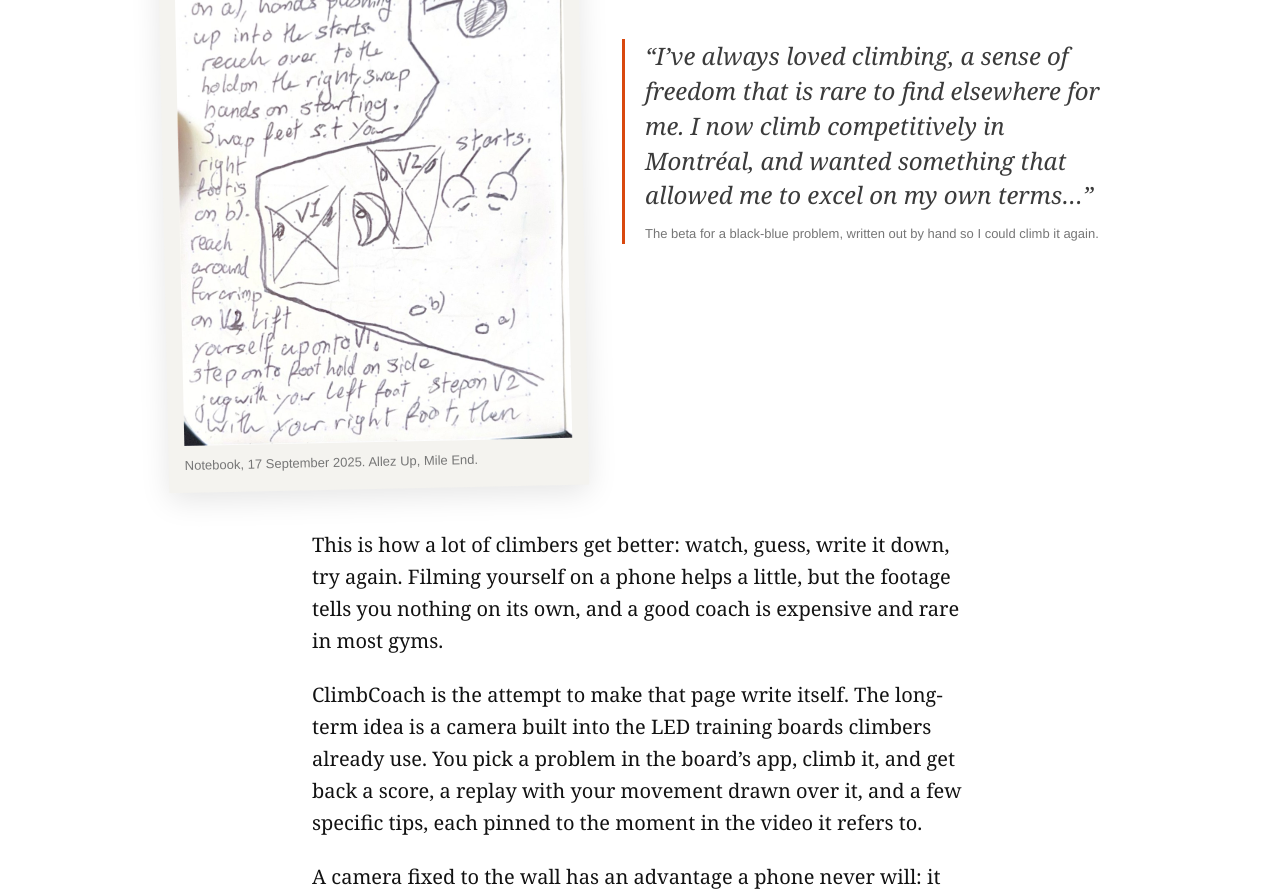
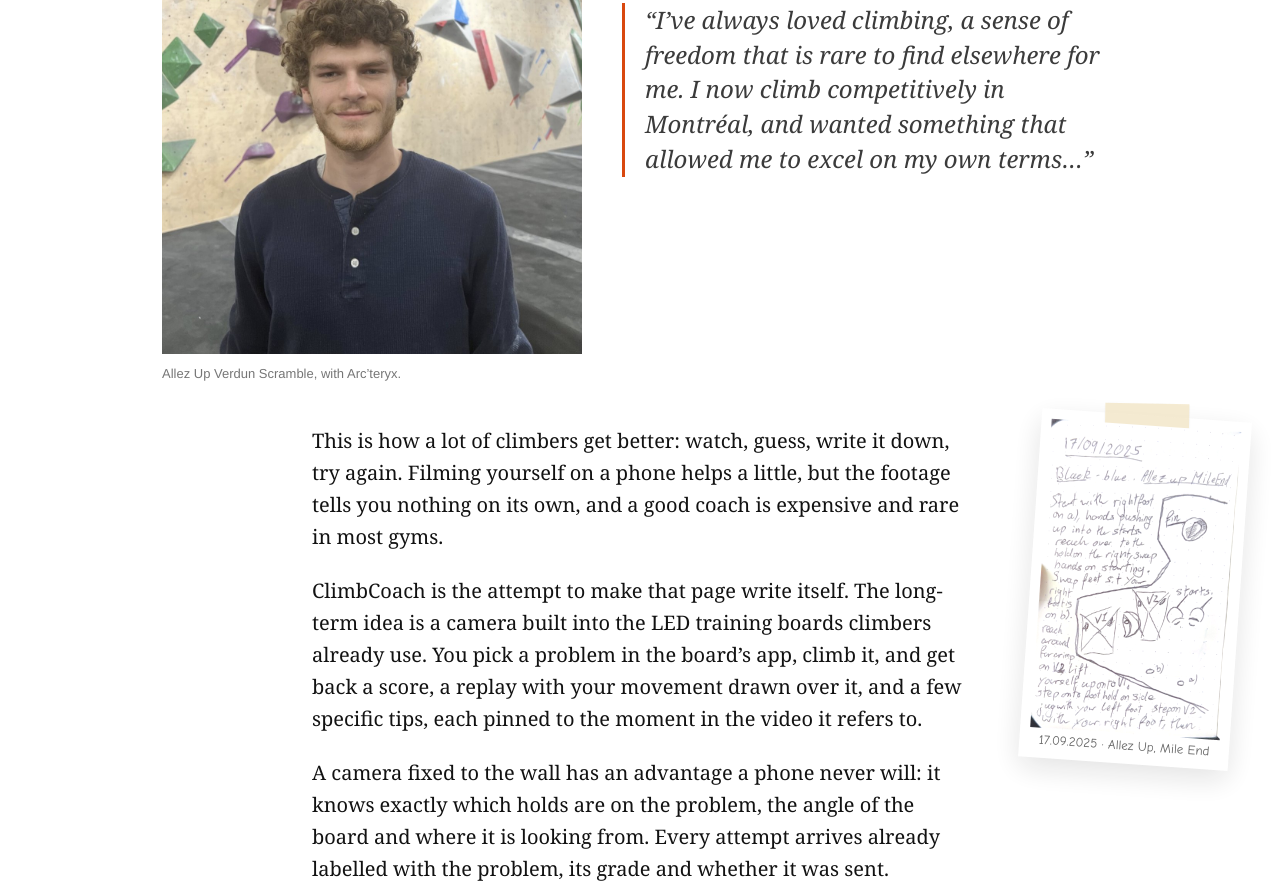
Before and after one commit to ZacharyLewin/ZacharyLewin.github.io, a plain HTML site: page climbcoach/index.html in a window 1280 px wide. Shown: the part 610-1501 px from the top of the page. Drawn offline with Linux system fonts and the light colour scheme.

Commit message:
ClimbCoach: comp photo beside the quote, notebook page pinned beside the text

```diff
--- a/climbcoach/index.html
+++ b/climbcoach/index.html
@@ -51,6 +51,17 @@ footer{font-family:var(--sans);font-size:13px;color:var(--muted);text-align:cent
 .lb.on{display:flex}.lb img{max-height:94vh;max-width:94vw;box-shadow:0 10px 40px rgba(0,0,0,.5)}
 @media(max-width:820px){body{font-size:18px}.seed{grid-template-columns:1fr}.flow{grid-template-columns:1fr;gap:6px}.flow .s:not(:last-child):after{content:"↓";right:auto;left:18px;top:auto;bottom:-14px}
   .soon .box{grid-template-columns:1fr;padding:34px 24px}}
+.seed figure.photo{transform:none;padding:0;background:none;box-shadow:none}
+.seed figure.photo img{width:100%;aspect-ratio:3/4;object-fit:cover}
+.deco-wrap{position:relative}
+.deco{position:absolute;right:-300px;top:-10px;width:250px;margin:0;transform:rotate(4deg);background:#fff;padding:10px 10px 30px;box-shadow:0 10px 30px rgba(0,0,0,.12);opacity:.92;transition:transform .3s,opacity .3s}
+.deco:hover{transform:rotate(1deg) scale(1.03);opacity:1}
+.deco:before{content:"";position:absolute;top:-12px;left:50%;width:84px;height:24px;margin-left:-42px;background:rgba(240,226,190,.75);transform:rotate(-3deg);box-shadow:0 1px 2px rgba(0,0,0,.08)}
+.deco img{width:100%;cursor:zoom-in;filter:contrast(1.05)}
+.deco span{position:absolute;left:0;right:0;bottom:8px;text-align:center;font-family:"Bradley Hand","Segoe Print","Comic Sans MS",cursive;font-size:13px;color:#555}
+@media(max-width:1300px){.deco{right:-250px;width:210px}}
+@media(max-width:1180px){.deco{position:relative;right:auto;top:auto;float:right;width:170px;margin:4px 0 16px 22px}}
+@media(max-width:600px){.deco{width:130px;margin:4px 0 12px 16px;padding-bottom:10px}.deco span{display:none}}
 </style>
 </head>
 <body>
@@ -64,11 +75,12 @@ footer{font-family:var(--sans);font-size:13px;color:var(--muted);text-align:cent
 </header>
 
 <div class="seed">
-  <figure><img src="../assets/nb-climb.jpg" alt="Notebook page dated 17 September 2025: a black-blue problem at Allez Up Mile End drawn hold by hold, with the beta written out" data-full="../assets/nb-climb.jpg"><div class="cap">Notebook, 17 September 2025. Allez Up, Mile End.</div></figure>
-  <blockquote>“I’ve always loved climbing, a sense of freedom that is rare to find elsewhere for me. I now climb competitively in Montréal, and wanted something that allowed me to excel on my own terms…”<small>The beta for a black-blue problem, written out by hand so I could climb it again.</small></blockquote>
+  <figure class="photo"><img src="../assets/climb-comp.jpg" alt="Zachary at the Allez Up Verdun Scramble bouldering competition" data-full="../assets/climb-comp.jpg"><div class="cap">Allez Up Verdun Scramble, with Arc’teryx.</div></figure>
+  <blockquote>“I’ve always loved climbing, a sense of freedom that is rare to find elsewhere for me. I now climb competitively in Montréal, and wanted something that allowed me to excel on my own terms…”</blockquote>
 </div>
 
-<div class="prose">
+<div class="prose deco-wrap">
+  <figure class="deco"><img src="../assets/nb-climb.jpg" alt="Notebook page dated 17 September 2025: a black-blue problem at Allez Up Mile End drawn hold by hold, with the beta written out" data-full="../assets/nb-climb.jpg"><span>17.09.2025 · Allez Up, Mile End</span></figure>
   <p>This is how a lot of climbers get better: watch, guess, write it down, try again. Filming yourself on a phone helps a little, but the footage tells you nothing on its own, and a good coach is expensive and rare in most gyms.</p>
   <p>ClimbCoach is the attempt to make that page write itself. The long-term idea is a camera built into the LED training boards climbers already use. You pick a problem in the board’s app, climb it, and get back a score, a replay with your movement drawn over it, and a few specific tips, each pinned to the moment in the video it refers to.</p>
   <p>A camera fixed to the wall has an advantage a phone never will: it knows exactly which holds are on the problem, the angle of the board and where it is looking from. Every attempt arrives already labelled with the problem, its grade and whether it was sent.</p>
```
Also changed, not shown: assets/climb-comp.jpg (added).
